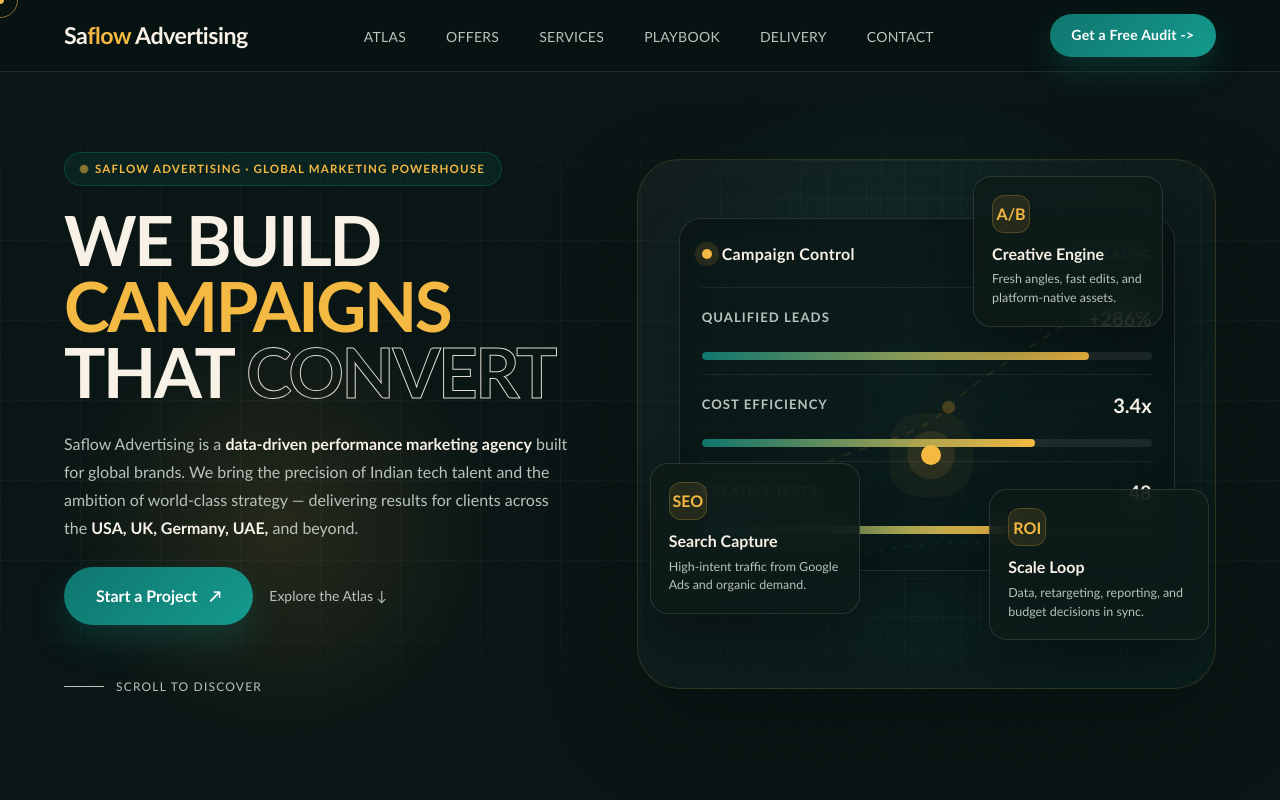
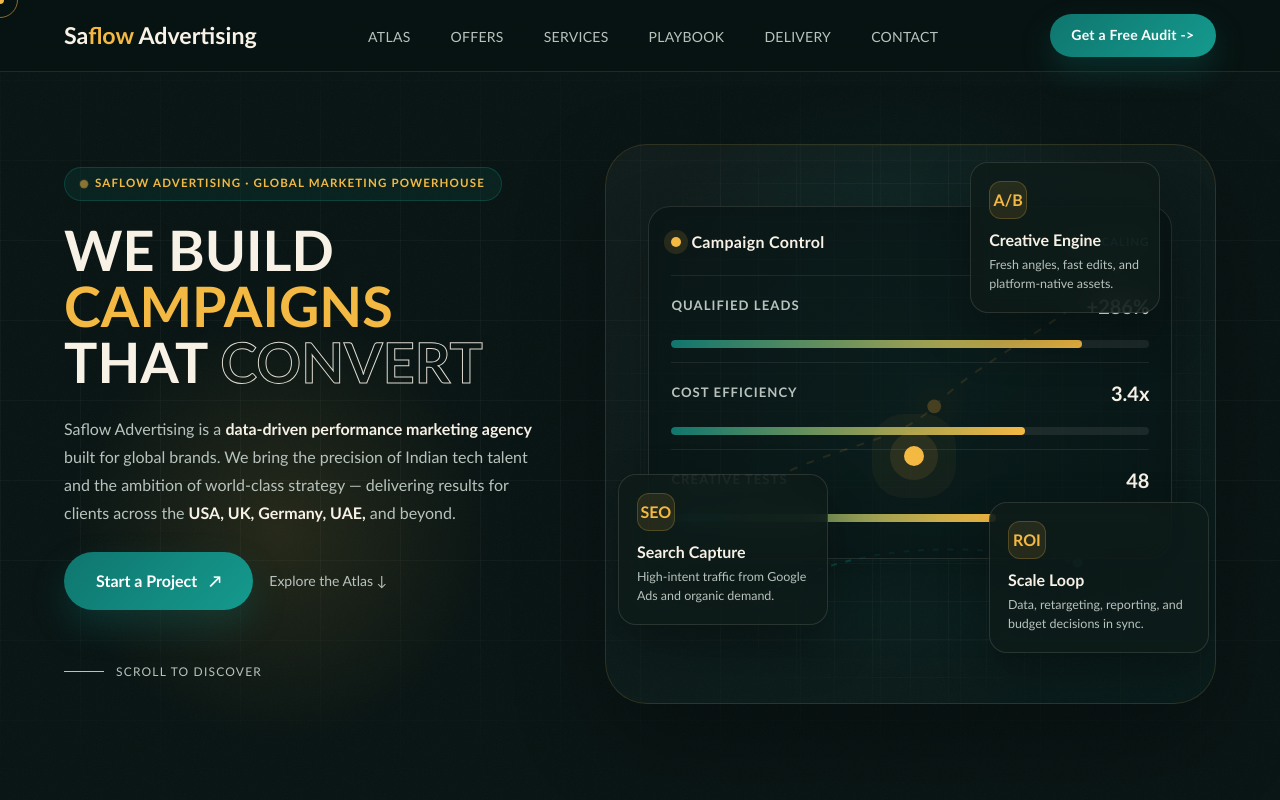
Before and after one commit to atul0016/Web4All, a plain HTML site: page saflow_adv.html in a window 1280 px wide. Shown: the top 800 px of the page. Drawn offline with Linux system fonts and the light colour scheme.

Commit message:
Fix advertising hero alignment

```diff
--- a/saflow_adv.html
+++ b/saflow_adv.html
@@ -41,7 +41,7 @@
 ::-webkit-scrollbar-track{background:var(--bg)}
 ::-webkit-scrollbar-thumb{background:var(--accent);border-radius:2px}
 nav{position:fixed;top:0;left:0;right:0;z-index:100;padding:0 5%;display:flex;align-items:center;justify-content:space-between;height:72px;background:rgba(7,19,18,.86);backdrop-filter:blur(16px);border-bottom:1px solid var(--border)}
-.nav-logo{font-family:var(--font-head);font-size:1.45rem;font-weight:800;letter-spacing:-.02em;color:var(--txt);text-decoration:none;white-space:nowrap}
+.nav-logo{font-family:var(--font-head);font-size:1.45rem;font-weight:800;letter-spacing:0;color:var(--txt);text-decoration:none;white-space:nowrap}
 .nav-logo span{color:var(--accent2)}
 .nav-links{display:flex;gap:2.5rem;list-style:none}
 .nav-links a{color:var(--txt2);font-size:.875rem;text-decoration:none;font-weight:500;letter-spacing:.02em;text-transform:uppercase;transition:color .2s}
@@ -53,12 +53,12 @@
 .hero-grid{position:absolute;inset:0;background-image:linear-gradient(rgba(255,255,255,.03) 1px,transparent 1px),linear-gradient(90deg,rgba(255,255,255,.03) 1px,transparent 1px);background-size:80px 80px;mask-image:linear-gradient(to bottom,transparent 0%,black 30%,black 70%,transparent 100%)}
 .hero-glow{position:absolute;top:10%;right:6%;width:600px;height:600px;background:radial-gradient(circle,rgba(15,118,110,.25),transparent 70%);pointer-events:none}
 .hero-glow2{position:absolute;bottom:7%;left:5%;width:430px;height:430px;background:radial-gradient(circle,rgba(244,185,66,.12),transparent 70%);pointer-events:none}
-.hero-inner{position:relative;z-index:1;width:100%;display:grid;grid-template-columns:minmax(0,.88fr) minmax(360px,1fr);gap:clamp(2rem,5vw,5rem);align-items:center}
-.hero-copy{max-width:660px}
+.hero-inner{position:relative;z-index:1;width:100%;max-width:1680px;margin:0 auto;display:grid;grid-template-columns:minmax(420px,.78fr) minmax(520px,1fr);gap:clamp(2.5rem,5vw,6rem);align-items:center}
+.hero-copy{max-width:620px}
 .hero-badge{position:relative;display:inline-flex;align-items:center;gap:.5rem;background:rgba(15,118,110,.14);border:1px solid rgba(15,118,110,.38);color:var(--accent2);font-size:.72rem;font-weight:700;letter-spacing:.1em;text-transform:uppercase;padding:.42rem 1rem;border-radius:999px;margin-bottom:1.35rem;animation:fadeUp .8s ease both;width:max-content}
 .hero-badge::before{content:'';width:6px;height:6px;background:var(--accent2);border-radius:50%;animation:pulse 2s infinite}
 @keyframes pulse{0%,100%{opacity:1;transform:scale(1)}50%{opacity:.55;transform:scale(1.4)}}
-.hero-headline{position:relative;font-family:var(--font-head);font-size:clamp(2.8rem,5.4vw,5.9rem);font-weight:800;line-height:.95;letter-spacing:-.035em;color:var(--txt);animation:fadeUp .9s ease .1s both;max-width:760px}
+.hero-headline{position:relative;font-family:var(--font-head);font-size:clamp(2.8rem,4.35vw,5rem);font-weight:800;line-height:1;letter-spacing:0;color:var(--txt);animation:fadeUp .9s ease .1s both;max-width:620px}
 .hero-headline .line-orange{color:var(--accent2)}
 .hero-headline .line-outline{-webkit-text-stroke:1px rgba(247,241,230,.9);color:transparent}
 .hero-sub-row{position:relative;display:flex;flex-direction:column;align-items:flex-start;margin-top:1.6rem;gap:1.6rem;animation:fadeUp 1s ease .3s both}
@@ -71,7 +71,7 @@
 .btn-ghost:hover{color:var(--txt)}
 .hero-scroll{position:relative;display:flex;align-items:center;gap:.75rem;color:var(--txt2);font-size:.75rem;letter-spacing:.1em;text-transform:uppercase;margin-top:3.25rem}
 .hero-scroll-line{width:40px;height:1px;background:var(--txt2)}
-.hero-visual{position:relative;min-height:530px;animation:fadeUp 1s ease .2s both}
+.hero-visual{position:relative;min-height:560px;width:100%;max-width:860px;justify-self:center;animation:fadeUp 1s ease .2s both}
 .ad-orbit{position:absolute;inset:0;border:1px solid rgba(244,185,66,.14);border-radius:42px;background:linear-gradient(145deg,rgba(255,255,255,.035),rgba(15,118,110,.08));box-shadow:0 36px 90px rgba(0,0,0,.28);overflow:hidden}
 .ad-orbit::before{content:"";position:absolute;inset:-1px;background:linear-gradient(90deg,transparent,rgba(244,185,66,.28),transparent);height:1px}
 .ad-gridlines{position:absolute;inset:0;background-image:linear-gradient(rgba(255,255,255,.035) 1px,transparent 1px),linear-gradient(90deg,rgba(255,255,255,.035) 1px,transparent 1px);background-size:38px 38px;mask-image:radial-gradient(circle at 50% 46%,black 0 52%,transparent 78%)}
```
